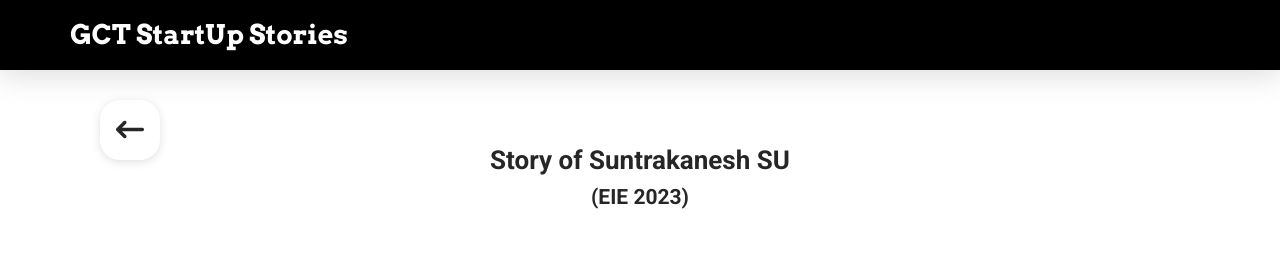
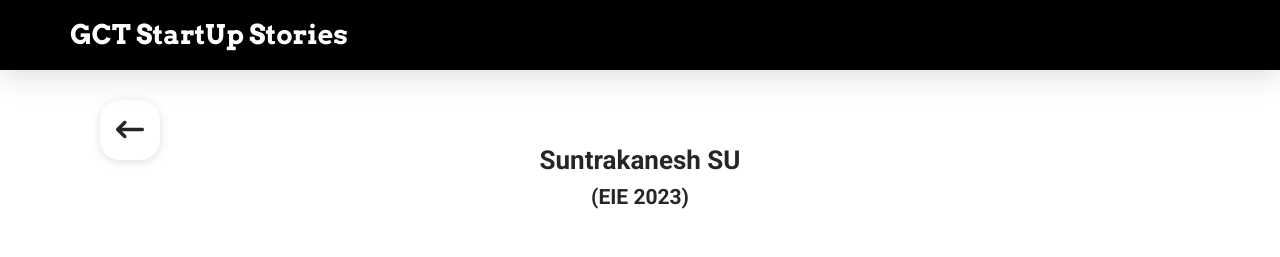
Before and after one commit to jeremyasirwaad/Startup-stories, a React (Create React App) app: page /data/1 in a window 1280 px wide. Shown: the top 257 px of the page. Built offline with nearby package versions, Linux system fonts and the light colour scheme; grey boxes are pictures that could not be loaded.

Commit message:
wrok done

```diff
--- a/src/Infopage.js
+++ b/src/Infopage.js
@@ -32,7 +32,7 @@ export const Infopage = () => {
 			<div className="infocontainer">
 				<div className="innercol">
 					<span className="infotitle">
-						Story of {stdata.name}{" "}
+						{stdata.name}{" "}
 						<span style={{ fontSize: "21px" }}>
 							({stdata.department} {stdata.year})
 						</span>
```
